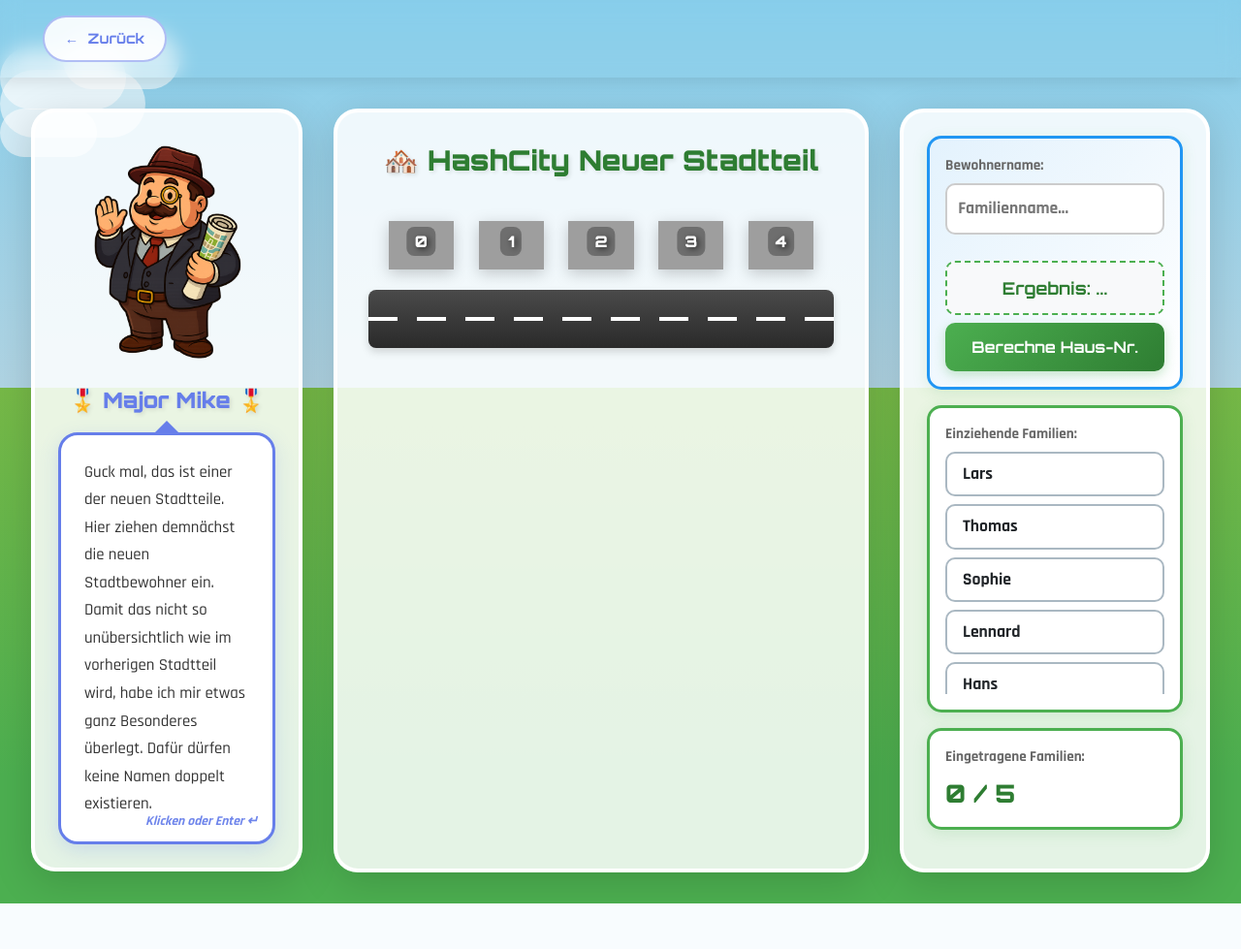
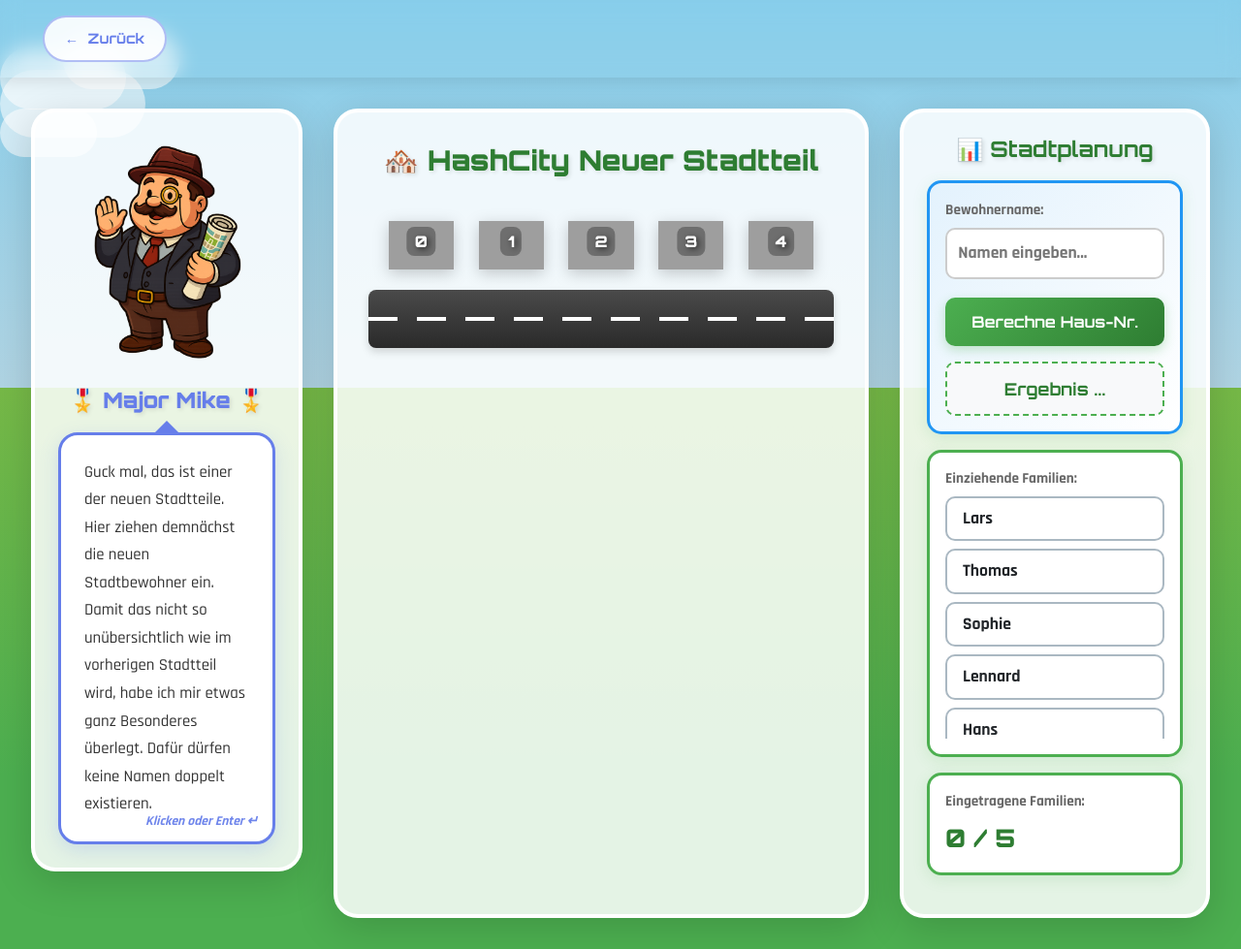
Before and after one commit to fuchslenny/HashCity, a PHP site: page /level1.php in a window 1280 px wide. Shown: the whole page at 97% size. Before the commit the page ends 932 px from the top, so only its background shows below. Run offline with PHP 8.4, Linux system fonts and the light colour scheme; grey boxes are pictures that could not be loaded.

Commit message:
level1 Design angepasst

```diff
--- a/level1.php
+++ b/level1.php
@@ -720,12 +720,12 @@
         </div>
         <!-- Info Panel -->
         <div class="info-panel">
-            <!-- Stadtplaner (Hash-Rechner) -->
+            <h3 class="info-title">📊 Stadtplanung</h3>
             <div class="info-item hash-calculator">
                 <label for="hashInput" class="info-label" style="color: #666; font-size: 0.95rem;">Bewohnername:</label>
-                <input type="text" id="hashInput" class="calculator-input" placeholder="Familienname...">
-                <div class="calculator-result" id="hashResult">Ergebnis: ...</div>
+                <input type="text" id="hashInput" class="calculator-input" placeholder="Namen eingeben...">
                 <button id="hashButton" class="calculator-button">Berechne Haus-Nr.</button>
+                <div class="calculator-result" id="hashResult">Ergebnis ...</div>
             </div>
             <!-- Bewerber-Liste -->
             <div class="info-item">
@@ -863,7 +863,7 @@
             if ($item.hasClass('list-group-item-success')) return;
             selectedFamily = $item.data('family');
             $('#hashInput').val(selectedFamily);
-            $('#hashResult').text('Ergebnis: ...');
+            $('#hashResult').text('Ergebnis ...');
             $('#hashButton').prop('disabled', false);
             $('.to-do-family').removeClass('active');
             $item.addClass('active');
@@ -960,7 +960,7 @@
                     }
                     selectedFamily = null;
                     $('#hashInput').val('');
-                    $('#hashResult').text('Ergebnis: ...');
+                    $('#hashResult').text('Ergebnis ...');
                     $('#hashButton').prop('disabled', true);
                 }
             }
```
